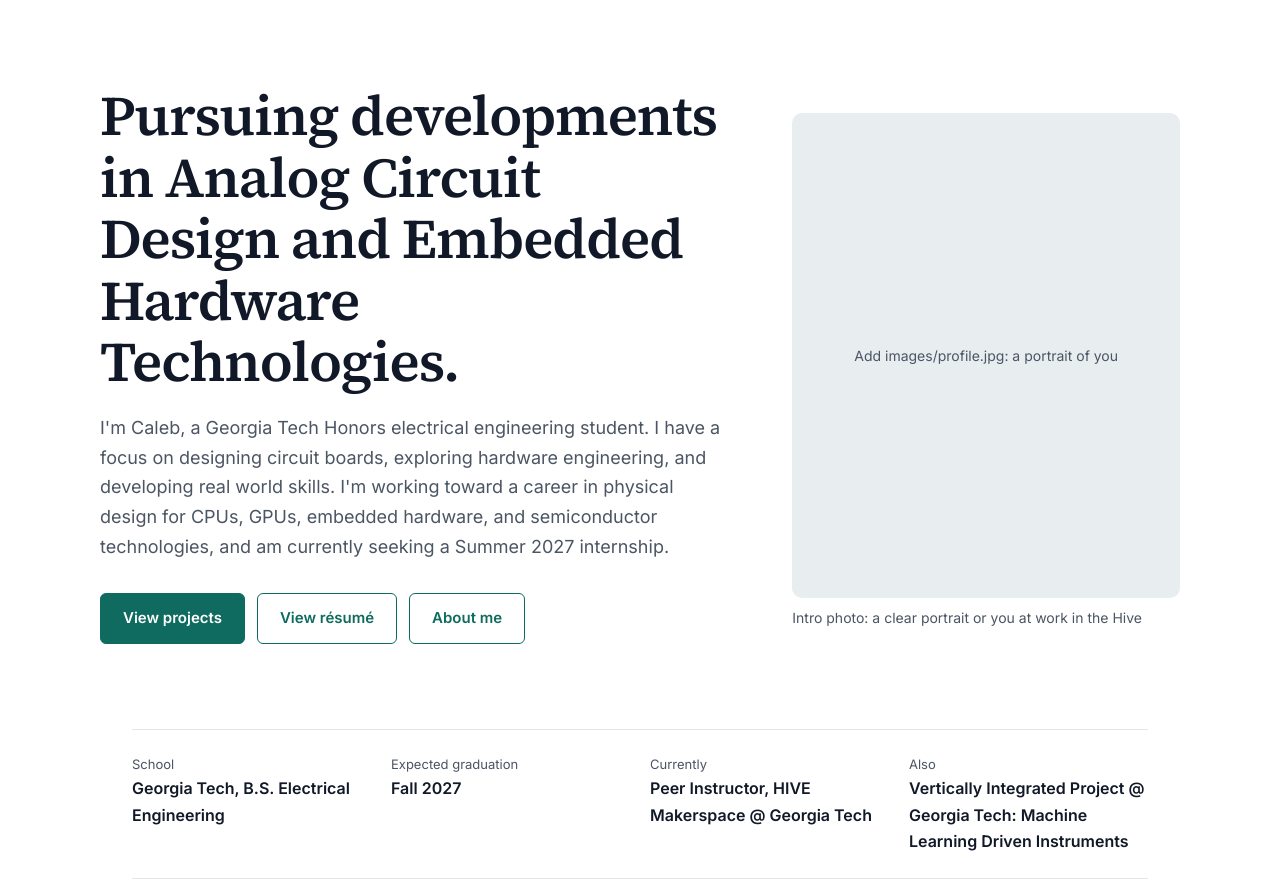
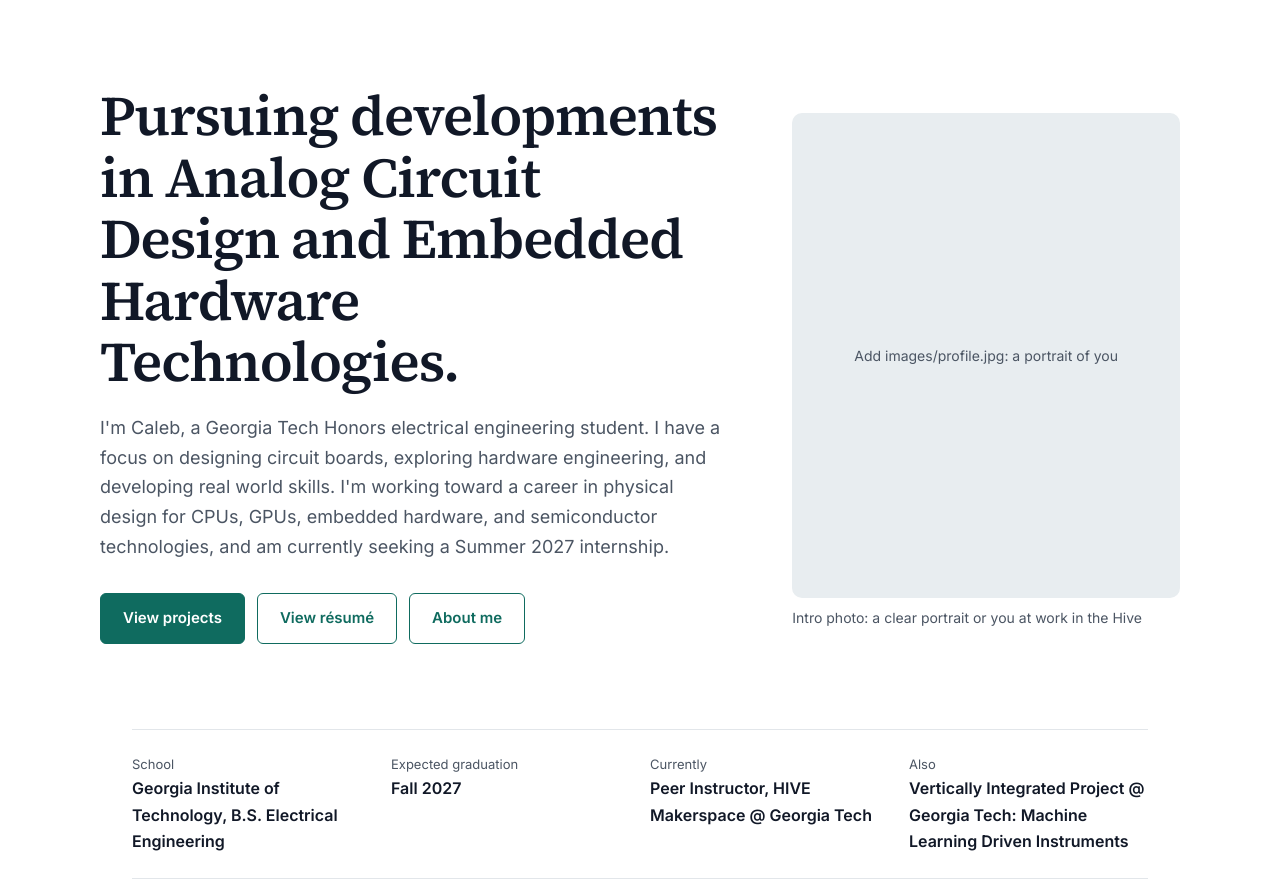
Before and after one commit to calonuoha/CalOnuoha.github.io, a plain HTML site: page index.html in a window 1280 px wide. Shown: the part 68-952 px from the top of the page. Drawn offline with Linux system fonts and the light colour scheme.

Commit message:
Update school name to Georgia Institute of Technology

```diff
--- a/index.html
+++ b/index.html
@@ -10,7 +10,7 @@
   <div class="portrait"><figure><div class="shot"><img src="images/profile.jpg" alt="a portrait of you" onerror="this.replaceWith(document.createTextNode('Add images/profile.jpg: a portrait of you'))"></div><figcaption>Intro photo: a clear portrait or you at work in the Hive</figcaption></figure></div>
 </div>
 <div class="wrap"><div class="meta" style="margin:0">
-  <div><span>School</span><strong>Georgia Tech, B.S. Electrical Engineering</strong></div>
+  <div><span>School</span><strong>Georgia Institute of Technology, B.S. Electrical Engineering</strong></div>
   <div><span>Expected graduation</span><strong>Fall 2027</strong></div>
   <div><span>Currently</span><strong>Peer Instructor, HIVE Makerspace @ Georgia Tech</strong></div>
   <div><span>Also</span><strong>Vertically Integrated Project @ Georgia Tech: Machine Learning Driven Instruments</strong></div>
```
